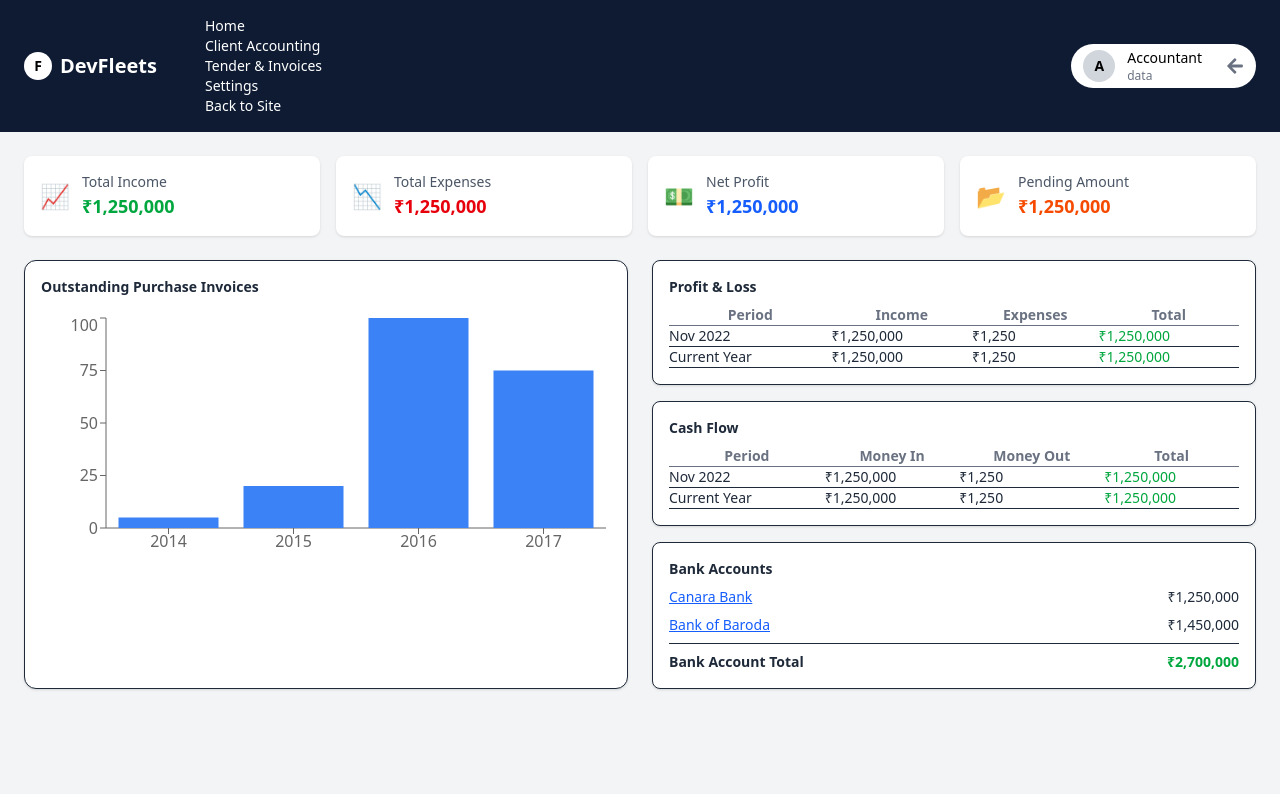
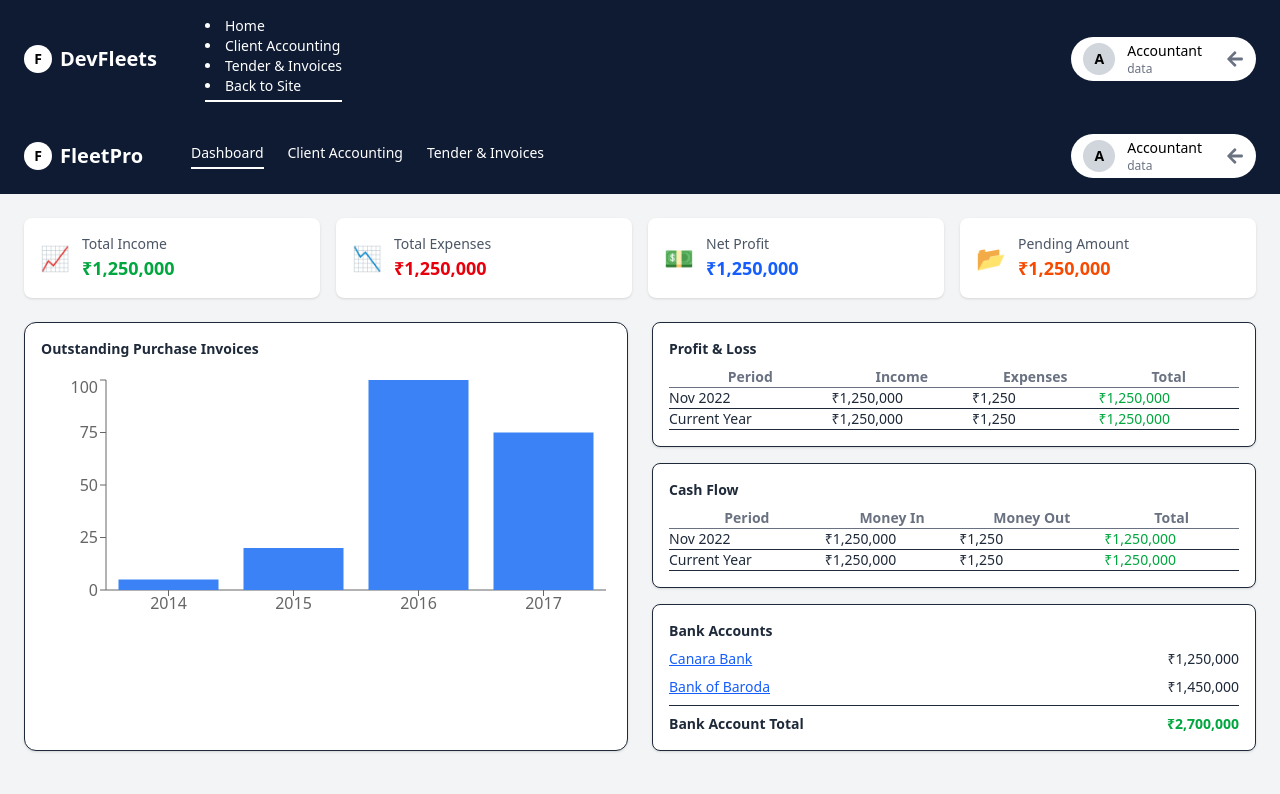
Before and after one commit to devfleets/webappongithub, a Next.js app: page /accountant in a window 1280 px wide. Shown: the top 794 px of the page. Built offline with nearby package versions, Linux system fonts and the light colour scheme.

Commit message:
some chnges

```diff
--- a/src/app/accountant/layout.jsx
+++ b/src/app/accountant/layout.jsx
@@ -10,7 +10,6 @@ export default function AccountantLayout({ children }) {
         { href: '/accountant', label: 'Home' },
         { href: '/accountant/clients', label: 'Client Accounting' },
         { href: '/accountant/billing', label: 'Tender & Invoices' },
-        { href: '/accountant/settings', label: 'Settings' },
         { href: '/', label: 'Back to Site' },
     ];
 
@@ -24,13 +23,13 @@ export default function AccountantLayout({ children }) {
                         <span>DevFleets</span>
                     </div>
                         <nav className="flex gap-6 text-sm">
-                            <ul className="nav-list">
+                            <span className="border-b-2 border-white pb-1">
                                 {navLinks.map((link) => (
                                     <li key={link.href} className={pathname === link.href ? 'active' : ''}>
                                         <Link href={link.href}>{link.label}</Link>
                                     </li>
                                 ))}
-                            </ul>
+                            </span>
                         </nav>
                 </div>
                 <div className="flex items-center gap-3 text-sm bg-white text-black px-3 py-1 rounded-full">
--- a/src/app/accountant/page.jsx
+++ b/src/app/accountant/page.jsx
@@ -2,7 +2,8 @@
 import {
   BarChart, Bar, XAxis, YAxis, Tooltip, ResponsiveContainer
 } from 'recharts';
-
+import { FaArrowLeft } from 'react-icons/fa';
+import Link from 'next/link';
 
 const data = [
   { year: '2014', value: 5 },
@@ -14,6 +15,32 @@ const data = [
 export default function AccountantDashboard() {
   return (
     <div className="min-h-screen bg-gray-100 text-gray-800">
+      {/* Top Nav */}
+      <div className="bg-[#0E1B33] text-white px-6 py-4 flex justify-between items-center">
+        <div className="flex gap-12 items-center">
+          <div className="font-bold text-xl flex items-center gap-2">
+            <div className="bg-white text-black rounded-full w-7 h-7 flex items-center justify-center text-sm font-bold">F</div>
+            <span>FleetPro</span>
+          </div>
+          <div className="flex gap-6 text-sm">
+            <span className="border-b-2 border-white pb-1">
+              <Link href={"/accountant"}>Dashboard</Link>
+            </span>
+            <span> <Link href={"accountant/clients"}>Client Accounting</Link> </span>
+            <span> <Link href={"accountant/billing"}>Tender & Invoices</Link> </span>
+          </div>
+        </div>
+        <div className="flex items-center gap-3 text-sm bg-white text-black px-3 py-1 rounded-full">
+          <div className="w-8 h-8 bg-gray-300 rounded-full flex items-center justify-center text-sm font-bold">A</div>
+          <div>
+            <div className="font-medium">Accountant</div>
+            <div className="text-xs text-gray-500">data</div>
+          </div>
+          <FaArrowLeft className="ml-3 text-lg text-gray-500 hover:text-black cursor-pointer" />
+
+        </div>
+      </div>
+
       {/* Summary Cards */}
       <div className="grid grid-cols-4 gap-4 p-6">
         {[
```
